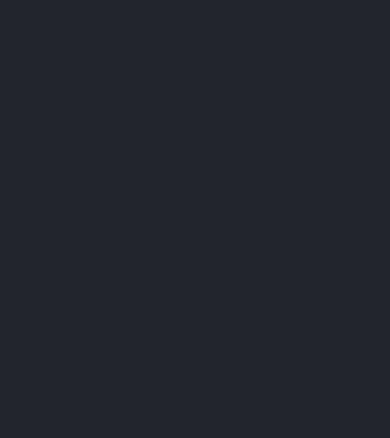
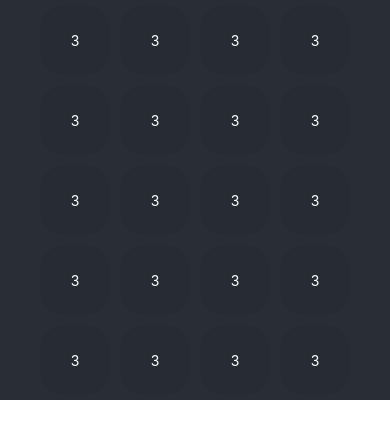
Before and after one commit to emanuelleaviana/calculator-app, a React Native app: screen / in a window 390 px wide. Shown: the top 438 px of the page. Built offline with nearby package versions, Linux system fonts and the light colour scheme.

Commit message:
updateTeclado

```diff
--- a/App.js
+++ b/App.js
@@ -6,11 +6,6 @@ import Calculadora from './Componentes/Calculadora';
 
 export default function App() {
   return (
-
-
-    <Visor></Visor>
-
-
-
+    <Teclado />
   );
 }
--- a/Componentes/Botao.js
+++ b/Componentes/Botao.js
@@ -3,15 +3,22 @@ import { StyleSheet, Text, View } from 'react-native';
 export default function Botao(props) {
     return (
         <View style={styles.estilo}>
-            <Text>3</Text>
+            <Text style={styles.texto}>3</Text>
         </View>
     );
 }
 
 const styles = StyleSheet.create({
     estilo: {
-        width:20,
-        height:20,
+        width:70,
+        height:70,
         backgroundColor: '#272b33',
+        margin:5,
+        borderRadius:25,
+        justifyContent:'center',
+    },
+    texto:{
+        textAlign:'center',
+        color:'white',
     }
 })
--- a/Componentes/Teclado.js
+++ b/Componentes/Teclado.js
@@ -3,27 +3,39 @@ import Botao from './Botao';
 
 export default function Teclado() {
     return (
-        <View>
+        <View style={styles.teclado}>
+        <View style={styles.grade}>
             <Botao />
             <Botao />
             <Botao />
             <Botao />
+        </View>
+
+        <View style={styles.grade}>
             <Botao />
             <Botao />
             <Botao />
             <Botao />
+        </View>
+
+        <View style={styles.grade}>
             <Botao />
             <Botao />
             <Botao />
             <Botao />
+        </View>
+
+        <View style={styles.grade}><Botao />
             <Botao />
             <Botao />
             <Botao />
+        </View>
+
+        <View style={styles.grade}><Botao />
             <Botao />
             <Botao />
             <Botao />
-            <Botao />
-            <Botao />
+        </View>
 
         </View>
     );
@@ -31,6 +43,12 @@ export default function Teclado() {
 
 const styles = StyleSheet.create({
     grade: {
+        flexDirection:'row',
         flexWrap:'wrap',
+    },
+    teclado: {
+        alignItems:'center',
+        alignContent:'flex-end',
+        backgroundColor:'#292d36',
     }
 })
```
